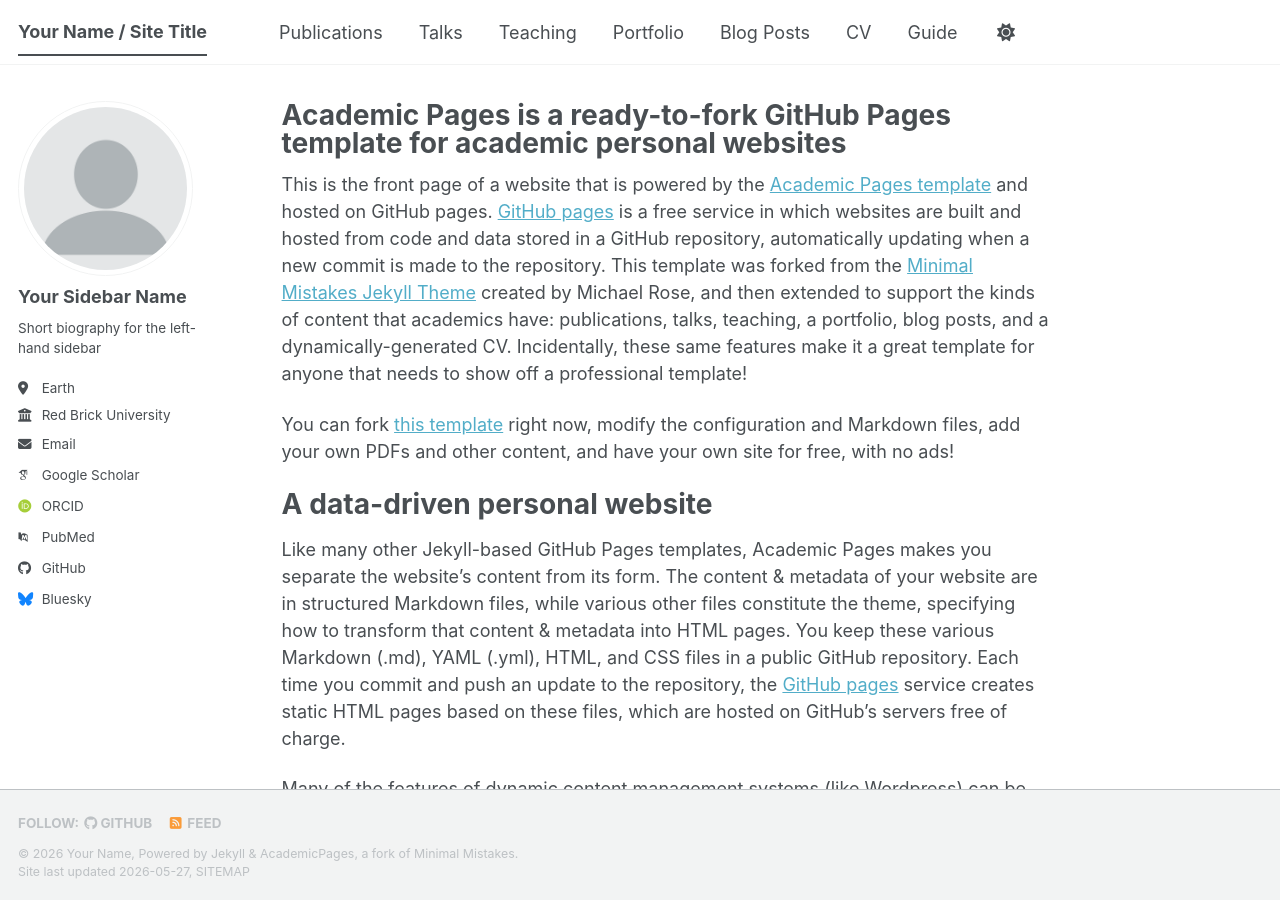
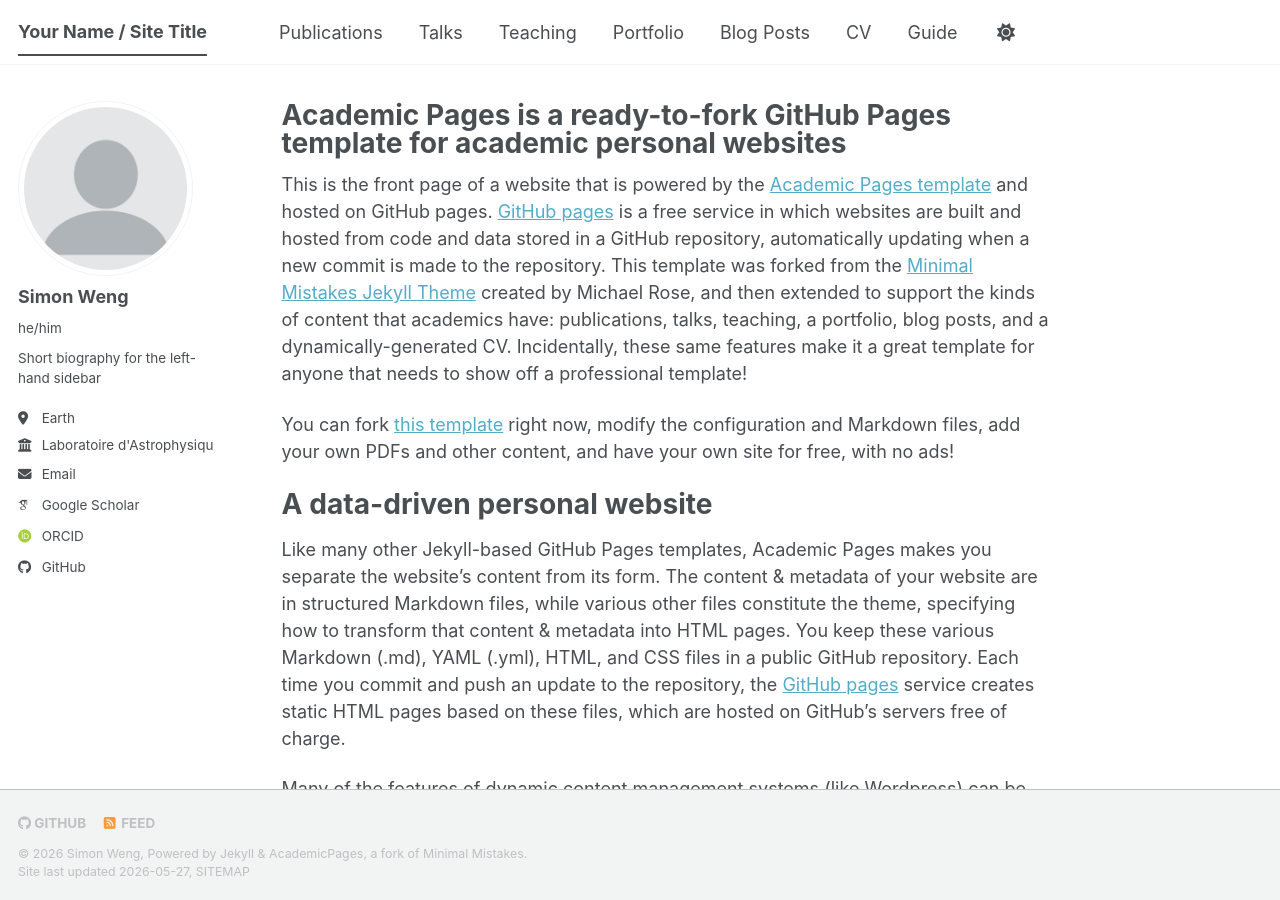
Before and after one commit to simonw358/simonw358.github.io, a Jekyll site: the page built from _pages/about.md, in a window 1280 px wide and 900 px high. Built offline with Jekyll 4.4.1, drawn with Linux system fonts in a browser that asks for light colours; some web fonts are replaced; a script bundle is joined from its source files by our own code; library files that are not in the unit come from our copies.

Commit message:
Update personal information in _config.yml

```diff
--- a/_config.yml
+++ b/_config.yml
@@ -7,11 +7,11 @@
 # server process.
 
 # Basic Site Settings
-locale                   : "en-US"
+locale                   : "en-UK"
 site_theme               : "default" # The available themes options are "default", "air", "sunrise", "mint", "dirt" and "contrast"
 title                    : "Your Name / Site Title"
 title_separator          : "-"
-name                     : &name "Your Name"
+name                     : &name "Simon Weng"
 description              : &description "Your Name's academic portfolio"   # Update this with a general description of your site, this is the default if not overridden by a page
 url                      : https://academicpages.github.io # The base hostname & protocol for your site e.g. "https://[your GitHub username].github.io",
                                                            # or if you already have some other page hosted on Github then use "https://[your GitHub username].github.io/[Your Repo Name]"
@@ -24,24 +24,24 @@ repository               : "academicpages/academicpages.github.io"
 author:
   # Biographic information
   avatar           : "profile.png"
-  name             : "Your Sidebar Name"
-  pronouns         : # example: "she/her"
+  name             : "Simon Weng"
+  pronouns         : "he/him"
   bio              : "Short biography for the left-hand sidebar"
   location         : "Earth"
-  employer         : "Red Brick University"
+  employer         : "Laboratoire d'Astrophysique de Marseille"
   uri              : # URL
-  email            : "none@example.org"
+  email            : "simon.weng@lam.fr"
 
   # Academic websites
   academia         : # URL
   arxiv            : # URL - Update with the correct link to your profile
-  googlescholar    : "https://scholar.google.com/citations?user=PS_CX0AAAAAJ"
+  googlescholar    : "https://scholar.google.com/citations?user=rP3KWKQAAAAJ&hl=en"
   inspire-hep      : # URL
   impactstory      : # URL
-  orcid            : "https://orcid.org/yourorcidurl"
+  orcid            : "https://orcid.org/my-orcid?orcid=0000-0001-6403-534X"
   semantic         : # URL
   ssrn             : # URL
-  pubmed           : "https://www.ncbi.nlm.nih.gov/pubmed/?term=john+snow"
+  ads              : "https://ui.adsabs.harvard.edu/search/q=docs(library%2FnvLs4qQET5ia7eR8ZY2XEQ)&sort=date%20desc%2C%20bibcode%20desc&p_=0"
   researchgate     : # URL
   scopus           : # URL
   zotero           : # URL
@@ -51,13 +51,12 @@ author:
   bitbucket        : # Username - Update with your username on the site
   codepen          : # Username
   dribbble         : # Username
-  github           : "academicpages"
+  github           : "simonw358"
   kaggle           : # Username
   stackoverflow    : # User number or user number and name (i.e., use "1" or "1/jeff-atwood")
 
   # Social media
   artstation       : # Username
-  bluesky          : "bsky.app" # Replace this with you Bluesky username
   facebook         : # Username
   flickr           : # Username
   foursquare       : # Username
```
